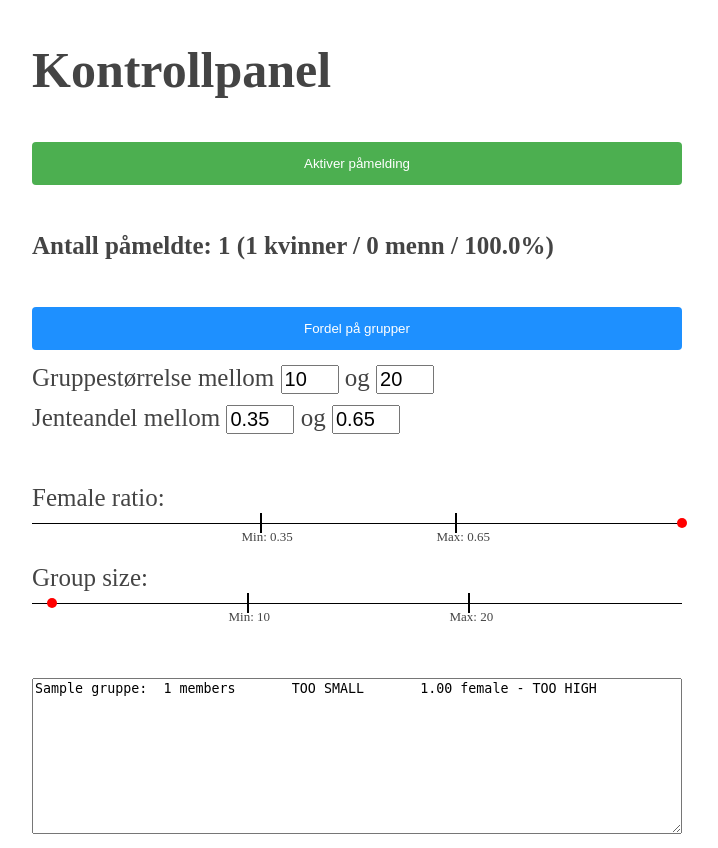
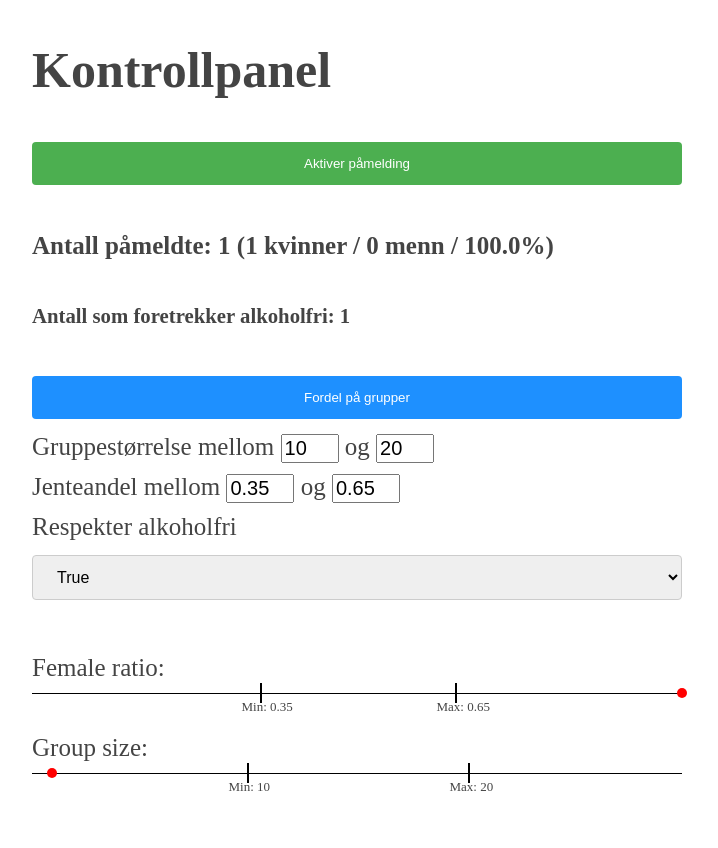
Before and after one commit to Nabla-NTNU/fadder-group-system, a Django app: page /control in a window 1280 px wide. Shown: the top 848 px of the page, without its empty margins (283-1001 px from the left). Run offline with Django 3.2, Linux system fonts and the light colour scheme; a user stored in the database is signed in; tables that the repository leaves empty hold one stand-in row (values such as "Sample post"); data that the repository does not hold is empty.

Commit message:
non-alcoholic logic

```diff
--- a/groupfixer/templates/control_panel.html
+++ b/groupfixer/templates/control_panel.html
@@ -39,11 +39,18 @@ $(document).ready(function(){
             <button type="submit">Aktiver påmelding</button>
         </form>
         <h4>Antall påmeldte: {{ number_of_users }} ({{ number_of_female_users }} kvinner / {{ number_of_male_users }} menn / {{ female_prop }}%)</h4>
+        <h5>Antall som foretrekker alkoholfri: {{ number_of_nonalc_users }}</h5>
         <form action="{% url 'groupfixer:assign_groups'%}" method="post" id="run_alg">
             {% csrf_token %}
             <button class="option" type="submit">Fordel på grupper</button>
             <div>Gruppestørrelse mellom <input type="number" name="min_size" value="{{ min_size }}" min="0" max="{{ average_per_group_floor }}" maxlength="3"> og <input type="number" name="max_size" value="{{ max_size }}" min="{{ average_per_group_ceil }}" max="{{ number_of_users }}" maxlength="3"></div>
             <div>Jenteandel mellom <input class="float" type="number" name="min_female" value="{{ min_female }}" min="0" max="{{ female_prop_ratio }}" maxlength="3" step="0.01"> og <input type="number" class="float" name="max_female" value="{{ max_female }}" min="{{ female_prop_ratio }}" max="1" maxlength="3" step="0.01"></div>
+            <div>Respekter alkoholfri
+                <select name="respect_non_alcoholic">
+                    <option value="True">True</option>
+                    <option value="False">False</option>
+                </select>
+            </div>
         </form>
         <br>
         <style>
@@ -160,6 +167,15 @@ $(document).ready(function(){
         </ul>
         {% endif %}
 
+        {% if non_alc_ignored %}
+        <ul>
+        <div style="background-color:rgb(246, 76, 105);"> <b>Alkoholfri ignorert:</b></div>
+        {% for barn in non_alc_ignored %}
+            <li style="background-color:rgb(246, 76, 105);">{{barn.name}}</li>
+        {% endfor %}
+        </ul>
+        {% endif %}
+
         <div><a href="{% url 'groupfixer:csv' %}"><button class="csv">Eksporter til regneark</button></a></div>
         <br>
 
--- a/groupfixer/utils.py
+++ b/groupfixer/utils.py
@@ -9,6 +9,7 @@ DEFAULT_MINIMUM_SIZE = 10
 DEFAULT_MAXIMUM_SIZE = 20
 DEFAULT_MINIMUM_FEMALE_PROPORTION = 0.35
 DEFAULT_MAXIMUM_FEMALE_PROPORTION = 0.65
+DEFAULT_RESPECT_NONALCOHOLIC = True
 
 FIRST_PRI_REWARD = 10
 SECOND_PRI_REWARD = 8
@@ -64,6 +65,7 @@ def run_assign_groups(constraints):
     maximum_size = constraints.get('max_size', DEFAULT_MAXIMUM_SIZE)
     minimum_female_proportion = constraints.get('min_female', DEFAULT_MINIMUM_FEMALE_PROPORTION)
     maximum_female_proportion = constraints.get('max_female', DEFAULT_MAXIMUM_FEMALE_PROPORTION)
+    respect_non_alcoholic = constraints.get('respect_non_alcoholic', DEFAULT_RESPECT_NONALCOHOLIC)
 
     groups = Gruppe.objects.all().prefetch_related('pri_1s')
     number_of_groups = len(groups)
@@ -99,6 +101,14 @@ def run_assign_groups(constraints):
 
     count_groups_matrix = np.repeat(np.identity(number_of_users), number_of_groups, axis=1)
 
+    # Making vector for "only non-alcoholic groups for non-alcoholic members" constraint
+    non_alcoholic_vector = np.ones(number_of_users*number_of_groups, dtype=int)
+    for i in range(number_of_users):
+        for j in range(number_of_groups):
+            if users[i].wants_nonalcoholic and (not groups[j].is_non_alcoholic):
+                non_alcoholic_vector[i * number_of_groups + j] = False
+
+
     # Making matrix for "number of users in group" constraint
 
     count_users_matrix = np.tile(np.identity(number_of_groups), number_of_users)
@@ -120,6 +130,7 @@ def run_assign_groups(constraints):
     # Creating constraint equations
 
     one_group_constraint = count_groups_matrix @ placement_vector == np.ones(number_of_users)
+    non_alcoholic_constraint = (1 - non_alcoholic_vector) * placement_vector == np.zeros(len(non_alcoholic_vector))
 
     max_users_in_group_constraint = count_users_matrix @ placement_vector <= np.full(number_of_groups, maximum_size)
     min_users_in_group_constraint = count_users_matrix @ placement_vector >= np.full(number_of_groups, minimum_size)
@@ -132,9 +143,14 @@ def run_assign_groups(constraints):
 
     objective = cvxpy.Maximize(reward_vector@placement_vector)
 
-    problem = cvxpy.Problem(objective, [one_group_constraint, max_users_in_group_constraint,
-                                        min_users_in_group_constraint, min_female_proportion_constraint,
-                                        max_female_proportion_constraint])
+    if respect_non_alcoholic:
+        problem = cvxpy.Problem(objective, [one_group_constraint, non_alcoholic_constraint, max_users_in_group_constraint,
+                                            min_users_in_group_constraint, min_female_proportion_constraint,
+                                            max_female_proportion_constraint])
+    else:
+        problem = cvxpy.Problem(objective, [one_group_constraint, max_users_in_group_constraint,
+                                            min_users_in_group_constraint, min_female_proportion_constraint,
+                                            max_female_proportion_constraint])
 
     problem.solve(verbose=settings.DEBUG, solver=cvxpy.GLPK_MI, tm_lim=30000)
 
--- a/groupfixer/views.py
+++ b/groupfixer/views.py
@@ -96,6 +96,8 @@ def post_choices(http_request):
             raise KeyError
         gender = escape(http_request.POST['gender'])
         wants_nonalcoholic = bool(http_request.POST.get('wants_nonalcoholic'))
+
+        # Make sure first priority is granted to non-alcoholic children
         pri_1 = Gruppe.objects.get(id=http_request.POST['pri_1'])
         pri_2 = Gruppe.objects.get(id=http_request.POST['pri_2'])
         pri_3 = Gruppe.objects.get(id=http_request.POST['pri_3'])
@@ -104,6 +106,9 @@ def post_choices(http_request):
         return HttpResponseRedirect(reverse('groupfixer:main'))
     except Gruppe.DoesNotExist:
         messages.error(http_request, 'Velg tre grupper.')
+        return HttpResponseRedirect(reverse('groupfixer:main'))
+    if (wants_nonalcoholic and not pri_1.is_non_alcoholic):
+        messages.error(http_request, 'Velg alkoholfri førsteprioritet (om du skal ha alkoholfri gruppe)')
         return HttpResponseRedirect(reverse('groupfixer:main'))
     if pri_1 == pri_2 or pri_1 == pri_3 or pri_2 == pri_3:
         messages.error(http_request, 'Velg en gruppe kun én gang.')
@@ -143,6 +148,7 @@ def control_panel(http_request):
     context['number_of_users'] = Barn.objects.count()
     context['number_of_male_users'] = Barn.objects.filter(gender='male').count()
     context['number_of_female_users'] = Barn.objects.filter(gender='female').count()
+    context['number_of_nonalc_users'] = Barn.objects.filter(wants_nonalcoholic=True).count()
     try:
         prop = context['number_of_female_users'] / (context['number_of_male_users'] + context['number_of_female_users'])
     except ZeroDivisionError:
@@ -170,6 +176,13 @@ def control_panel(http_request):
         context['groups'] = Gruppe.objects.all().prefetch_related('members')
         for g in context['groups']:
             group_members.append(list(g.members.all()))
+
+    context['non_alc_ignored'] = []
+    for g in group_members:
+        for m in g:
+            if m.given_group != None:
+                if (m.wants_nonalcoholic and not (m.given_group.is_non_alcoholic)):
+                    context['non_alc_ignored'].append(m)
 
     context['min_size'] = http_request.session.get('min_size', DEFAULT_MINIMUM_SIZE)
     context['max_size'] = http_request.session.get('max_size', DEFAULT_MAXIMUM_SIZE)
@@ -220,6 +233,7 @@ def assign_groups(http_request):
             http_request.session['max_size'] = int(escape(http_request.POST['max_size']))
             http_request.session['min_female'] = float(escape(http_request.POST['min_female']))
             http_request.session['max_female'] = float(escape(http_request.POST['max_female']))
+            http_request.session['respect_non_alcoholic'] = bool(escape(http_request.POST['respect_non_alcoholic']) == "True")
         except (KeyError, ValueError):
             messages.error(http_request, 'Ugyldige instilliger. Prøv igjen.')
             return HttpResponseRedirect(reverse('groupfixer:control_panel'))
```
Also changed, not shown: groupfixer/management/commands/make_fadderbarn.py (+9 -1 lines), groupfixer/management/commands/make_faddergrupper.py (+13 -9 lines).
